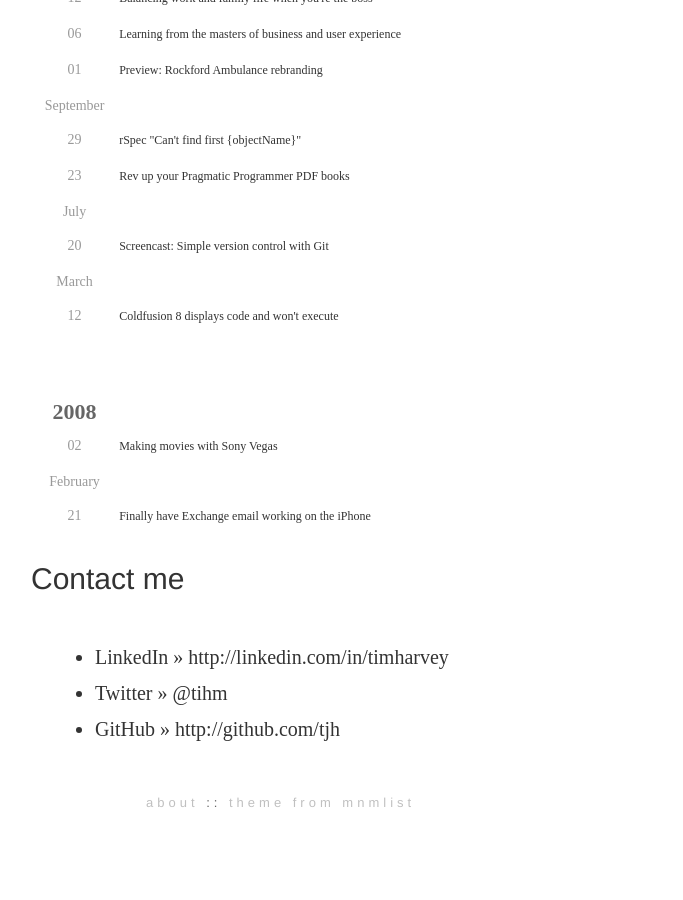
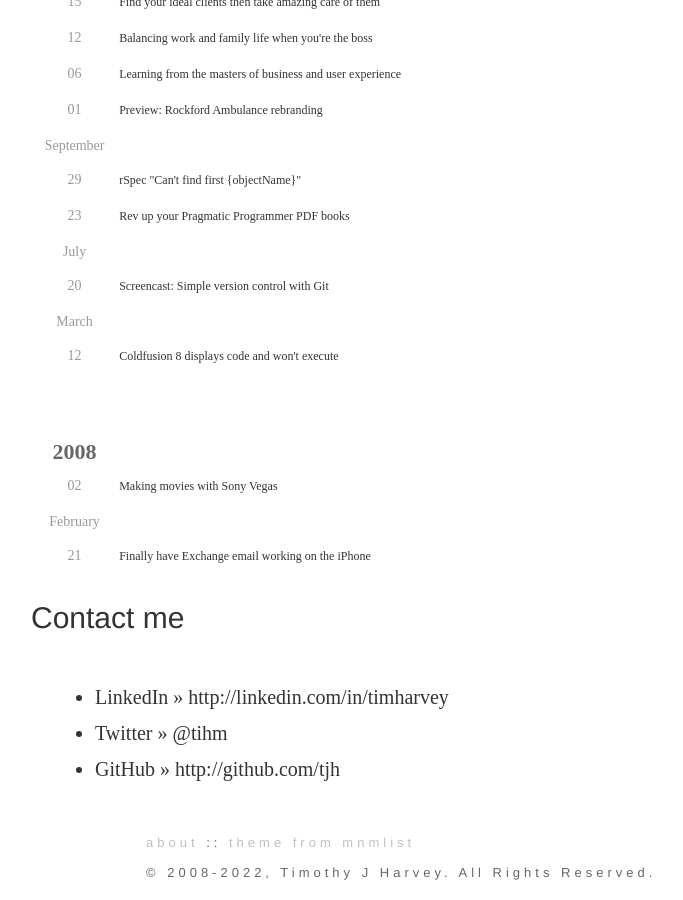
Before and after one commit to tjh/tjh.github.io, a Jekyll site: the page built from index.html, in a window 1280 px wide and 900 px high, scrolled down 11621 px. Shown: the whole window, without its empty margins (173-856 px from the left). Built offline with Jekyll 4.4.1, drawn with Linux system fonts in a browser that asks for light colours; before the commit the page ends 12451 px from its top, so only the background shows below that; some of the changed text lies outside the part shown.

Commit message:
Update site layout and add copyright notice

```diff
--- a/_layouts/default.html
+++ b/_layouts/default.html
@@ -11,10 +11,15 @@
 
 <div id="container">
 	<div id="content">
+    <h2>
+      <a href="/">timharvey.net</a><br /><br />
+    </h2>
+
     {{ content }}
     <div id="footer">
       <p>
-        <a href="http://www.linkedin.com/in/timharvey">about</a> :: <a href="http://mnmlist.com/theme/">theme from mnmlist</a></a>
+        <a href="http://www.linkedin.com/in/timharvey">about</a> :: <a href="http://mnmlist.com/theme/">theme from mnmlist</a></a><br />
+      &copy; 2008-{{ 'now' | date:"%Y" }}, Timothy J Harvey. All Rights Reserved.
       </p>
     </div>
   </div>
--- a/_layouts/post.html
+++ b/_layouts/post.html
@@ -3,7 +3,6 @@
 ---
   <div class="post" id="post-<?php the_ID(); ?>">
     <h2>
-      <a href="/">timharvey</a><br /><br />
       <b>{{ page.title }}</b>
     </h2>
 
--- a/index.html
+++ b/index.html
@@ -2,11 +2,9 @@
 layout: default
 title: timharvey.net
 ---
-
   <div class="post">
     {% assign most_recent = site.posts.first %}
     <h2>
-      <a href="/">timharvey</a><br /><br />
       <a href="{{ most_recent.url}}"><b>{{ most_recent.title }}</b></a>
     </h2>
     <div class="entry">
```
